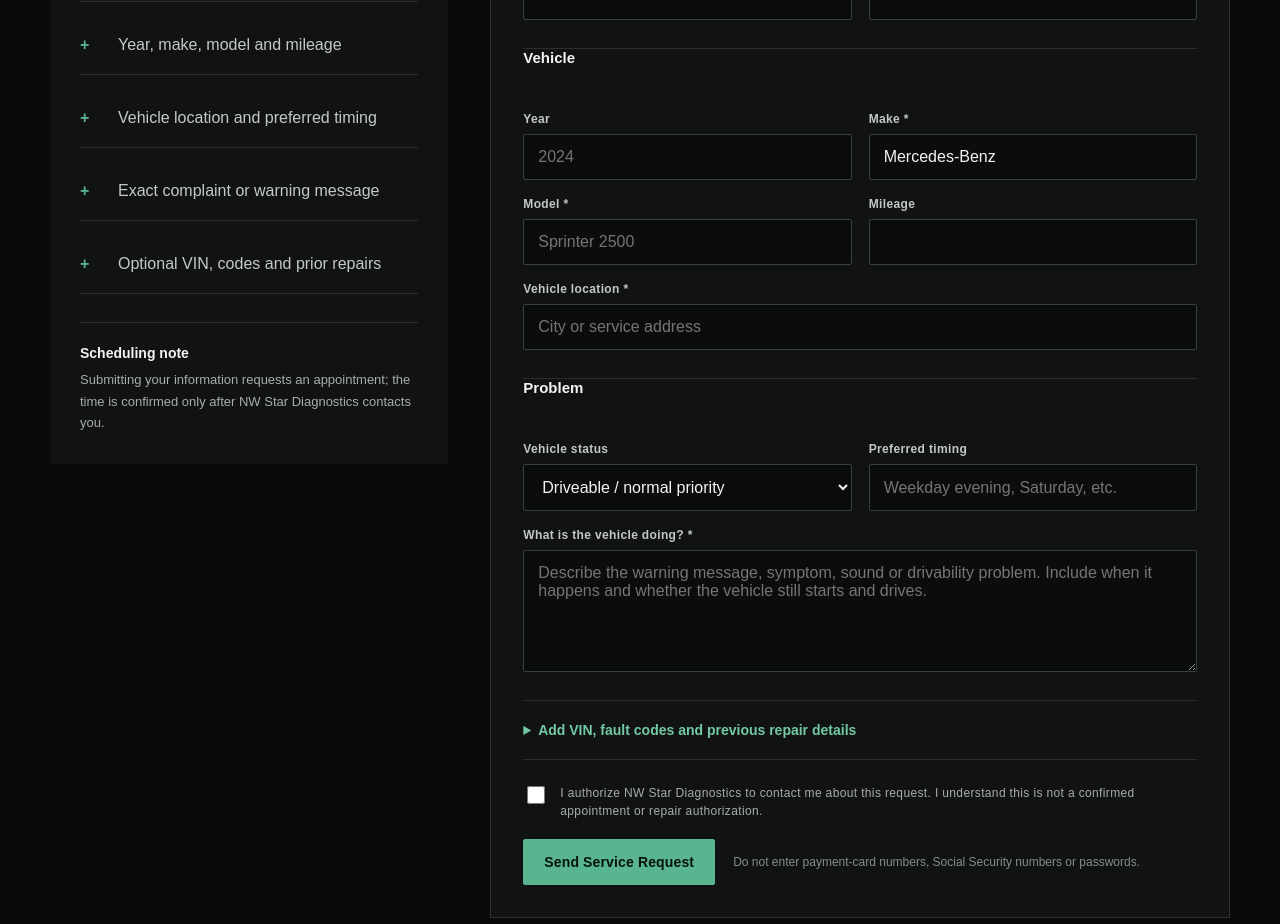
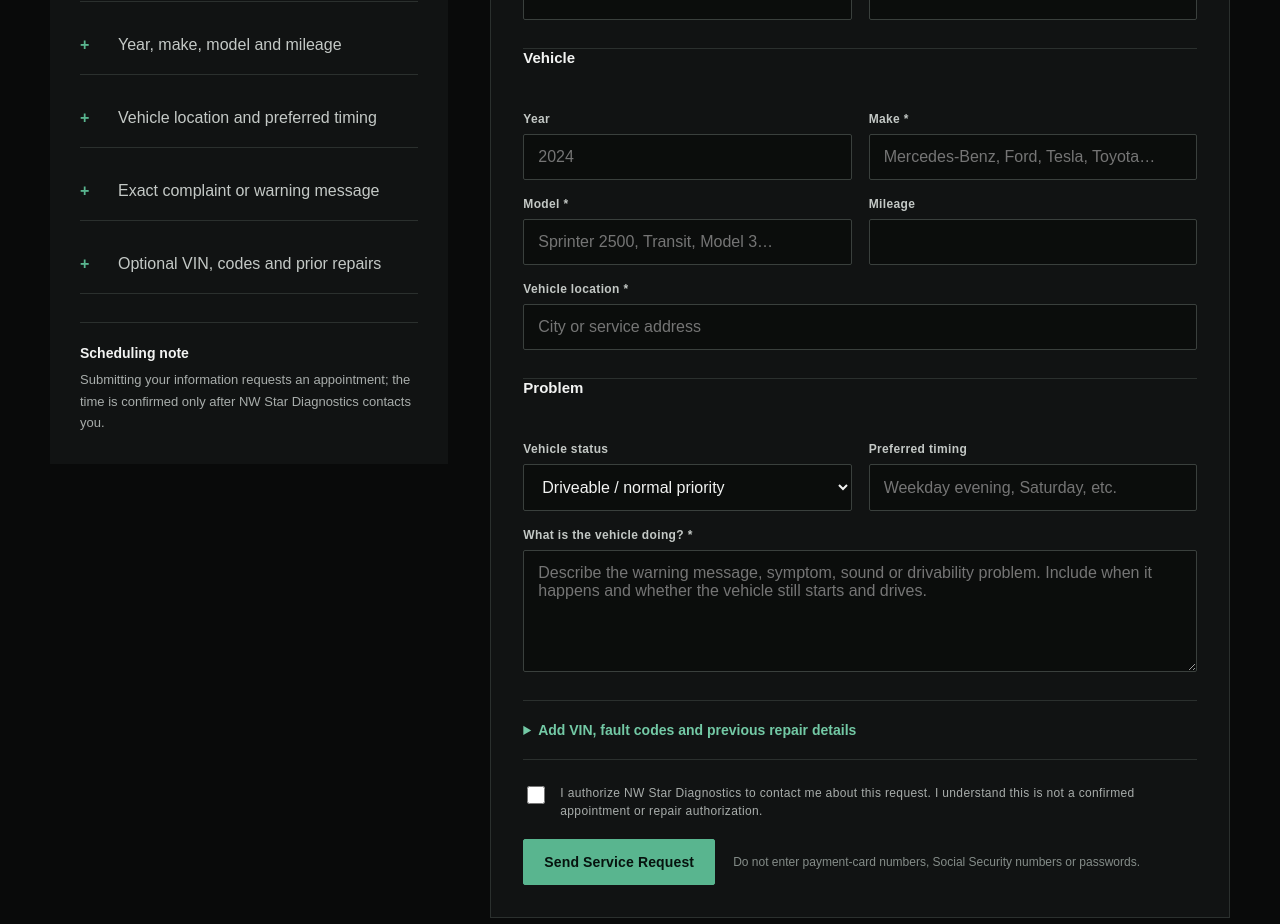
Before and after one commit to VitaliiOm23/NWStar, a Next.js app: page /schedule in a window 1280 px wide. Shown: the part 800-1724 px from the top of the page. Built offline with nearby package versions, Linux system fonts and the light colour scheme.

Commit message:
Make public vehicle intake make-neutral

```diff
--- a/components/ServiceRequestForm.tsx
+++ b/components/ServiceRequestForm.tsx
@@ -74,8 +74,8 @@ export function ServiceRequestForm({ initialComplaint = "" }: ServiceRequestForm
         <legend>Vehicle</legend>
         <div className="form-grid">
           <div className="field"><label htmlFor="year">Year</label><input id="year" name="year" inputMode="numeric" placeholder="2024" maxLength={4} /></div>
-          <div className="field"><label htmlFor="make">Make *</label><input id="make" name="make" required maxLength={60} defaultValue="Mercedes-Benz" /></div>
-          <div className="field"><label htmlFor="model">Model *</label><input id="model" name="model" required maxLength={80} placeholder="Sprinter 2500" /></div>
+          <div className="field"><label htmlFor="make">Make *</label><input id="make" name="make" required maxLength={60} placeholder="Mercedes-Benz, Ford, Tesla, Toyota…" /></div>
+          <div className="field"><label htmlFor="model">Model *</label><input id="model" name="model" required maxLength={80} placeholder="Sprinter 2500, Transit, Model 3…" /></div>
           <div className="field"><label htmlFor="mileage">Mileage</label><input id="mileage" name="mileage" inputMode="numeric" /></div>
           <div className="field full"><label htmlFor="serviceLocation">Vehicle location *</label><input id="serviceLocation" name="serviceLocation" required maxLength={240} placeholder="City or service address" /></div>
         </div>
```
